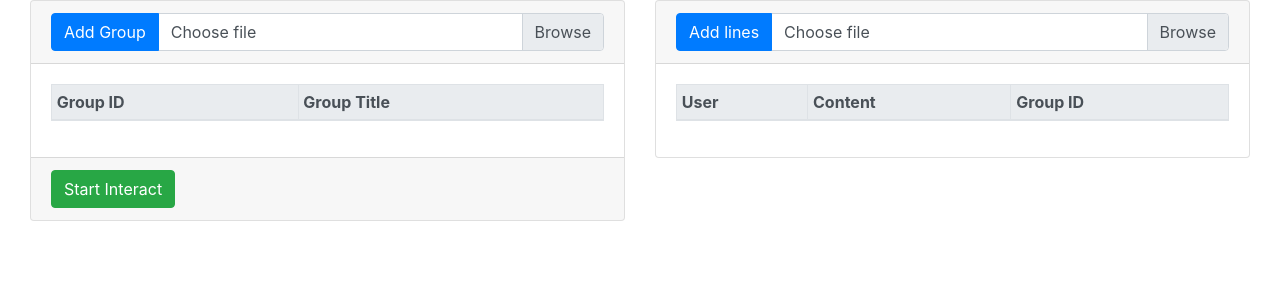
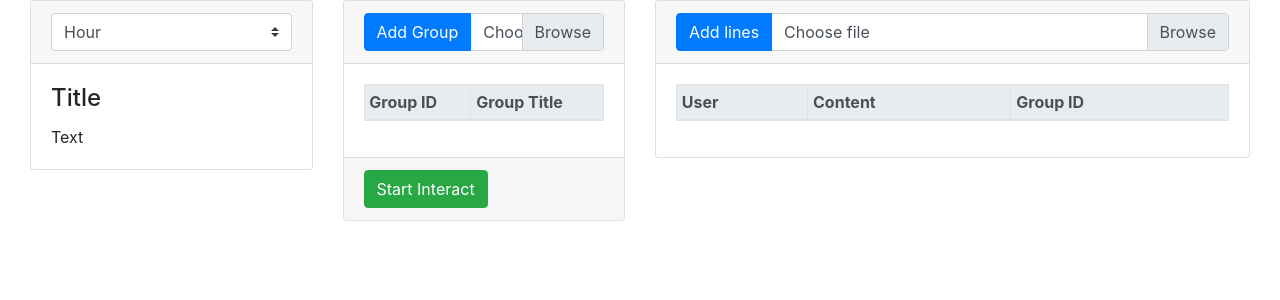
Before and after one commit to cuongcr71109/interactive_bot, a Flask app: page /index in a window 1280 px wide. Shown: the part 56-356 px from the top of the page. Run offline with Flask 2, Linux system fonts and the light colour scheme; the visitor is signed in with stand-in values (Sample User, id 1); data that the repository does not hold is empty; some libraries are stand-ins or nearby versions.

Commit message:
temporary fix issue

```diff
--- a/app.py
+++ b/app.py
@@ -3,6 +3,7 @@ import re
 from flask import Flask, render_template, redirect, session, request, url_for
 from functools import wraps
 import hashlib
+import threading
 
 from db import *
 
@@ -202,6 +203,8 @@ def insertDialog():
     print(cursor.rowcount, "was inserted to [{}] table".format(session['username']))
     return redirect(url_for('index'))
 
+
+
 @app.route('/start')
 def main_function():
     dialogue = getDialogue()
@@ -220,18 +223,12 @@ def main_function():
         cursor.execute(query)
         gr_typelink = cursor.fetchone()
         # gr_typelink [('private', 'https://t.me/joinchat/HZesgX2L5zcpKvq0')]
-        print('ok')
 
-        try:
-            client = TelegramClient(session='{}'.format(user['phone']), api_id = int(user['api_id']), api_hash = user['api_hash'])
-
-        except Error:
-            print(Error)
-        # print(client)
-        # with client:
-        #     if not checkin_group(client, group_id):
-        #         join_group(client, gr_typelink['group_type'], gr_typelink['group_link'])
-        #         client.loop.run_until_complete(interact(client, group_id, content))
-        #     else:
-        #         client.loop.run_until_complete(interact(client, group_id, content))
+        client = TelegramClient(session='{}'.format(user['phone']), api_id = int(user['api_id']), api_hash = user['api_hash'])
+        with client:
+            if not checkin_group(client, group_id):
+                join_group(client, gr_typelink['group_type'], gr_typelink['group_link'])
+                client.loop.run_until_complete(interact(client, group_id, content))
+            else:
+                client.loop.run_until_complete(interact(client, group_id, content))
     return redirect(url_for('index'))
--- a/templates/index.html
+++ b/templates/index.html
@@ -16,7 +16,37 @@
           <a href="/logout"><i class="fa fa-sign-out" aria-hidden="true"></i> Logout</a>
       </nav>
       <div class="container-fluid d-flex justify-content-center">
-          <div class="col-12 col-md-6">
+          <div class="col-12 col-md-3">
+              <!-- timer here -->
+              <div class="card-group">
+                  <div class="card">
+                      <div class="card-header">
+                          <div class="input-group">
+                            <select class="custom-select" id="inputGroupSelect04" aria-label="Example select with button addon">
+                                <option selected disabled>Hour</option>
+                                <option value="1">One</option>
+                                <option value="2">Two</option>
+                                <option value="3">Three</option>
+                                <option value="4">One</option>
+                                <option value="5">Two</option>
+                                <option value="6">Three</option>
+                                <option value="7">One</option>
+                                <option value="8">Two</option>
+                                <option value="9">Three</option>
+                                <option value="10">One</option>
+                                <option value="11">Two</option>
+                                <option value="12">Three</option>
+                              </select>
+                          </div>
+                      </div>
+                      <div class="card-body">
+                          <h4 class="card-title">Title</h4>
+                          <p class="card-text">Text</p>
+                      </div>
+                  </div>
+              </div>
+          </div>
+          <div class="col-12 col-md-3">
               <!-- group here -->
               <div class="card-group">
                   <div class="card">
--- a/tool.py
+++ b/tool.py
@@ -5,6 +5,7 @@ from telethon.tl.functions.channels import JoinChannelRequest
 from time import sleep
 
 from db import *
+from app import *
 
 # send message
 async def interact(client, group_id, content):
```
Also changed, not shown: 4 other files.
